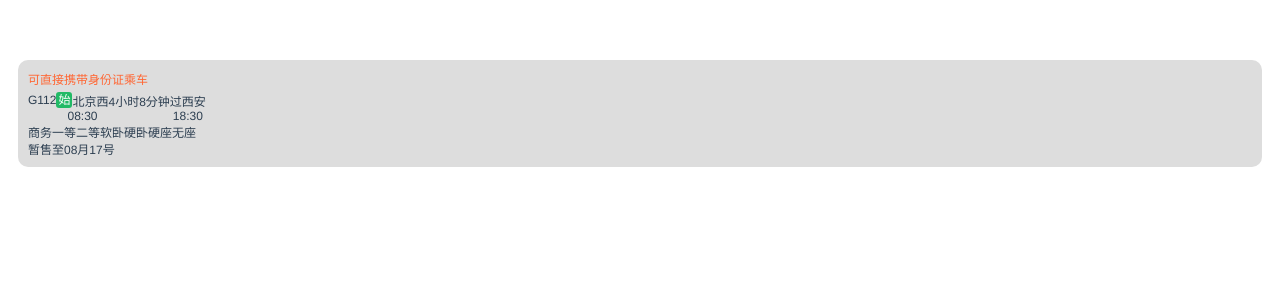
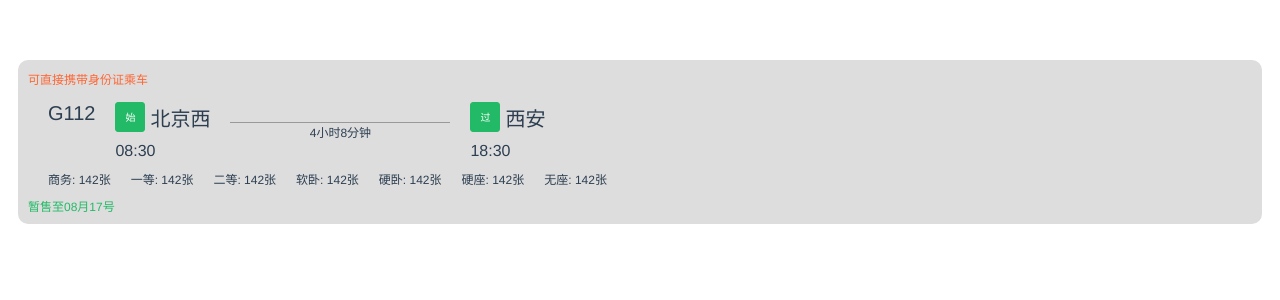
Before and after one commit to thisXiaoming/vue-pro-git, a Vue app: page /flex-eg in a window 1280 px wide. Shown: the top 300 px of the page. Built offline with nearby package versions, Linux system fonts and the light colour scheme.

Commit message:
样式初步

```diff
--- a/src/views/flex-eg/flex-eg.vue
+++ b/src/views/flex-eg/flex-eg.vue
@@ -6,34 +6,36 @@
             </div>
             <div class="middle-container">
                 <div class="train-num"><span>G112</span></div>
-                <div class="dep-info">
-                    <div class="dep-station">
-                        <div class="dep-type"><span>始</span></div>
-                        <div class="dep-station">北京西</div>
+                <div class="trip-info">
+                    <div class="trip-station">
+                        <div class="trip-type"><span>始</span></div>
+                        <div class="trip-station-name">北京西</div>
                     </div>
-                    <div class="dep-time">08:30</div>
+                    <div class="trip-time">08:30</div>
                 </div>
                 <div class="cross-info">
                     <div class="cross-img"></div>
-                    <div class="cross-arrow"></div>
+                    <div class="cross-arrow">
+                        <i></i><i></i>
+                    </div>
                     <div class="cross-time">4小时8分钟</div>
                 </div>
-                <div class="arr-info">
-                    <div class="arr-station">
-                        <div class="arr-type">过</div>
-                        <div class="arr-station">西安</div>
+                <div class="trip-info">
+                    <div class="trip-station">
+                        <div class="trip-type"><span>过</span></div>
+                        <div class="trip-station-name">西安</div>
                     </div>
-                    <div class="arr-time">18:30</div>
+                    <div class="trip-time">18:30</div>
                 </div>
             </div>
             <div class="bottom-container">
-                <div class="seat-type">商务</div>
-                <div class="seat-type">一等</div>
-                <div class="seat-type">二等</div>
-                <div class="seat-type">软卧</div>
-                <div class="seat-type">硬卧</div>
-                <div class="seat-type">硬座</div>
-                <div class="seat-type">无座</div>
+                <div class="seat-type">商务: 142张</div>
+                <div class="seat-type">一等: 142张</div>
+                <div class="seat-type">二等: 142张</div>
+                <div class="seat-type">软卧: 142张</div>
+                <div class="seat-type">硬卧: 142张</div>
+                <div class="seat-type">硬座: 142张</div>
+                <div class="seat-type">无座: 142张</div>
             </div>
             <div class="remind-info">暂售至08月17号</div>
         </div>
@@ -73,10 +75,6 @@
         background-color: #ddd;
     }
 
-    .middle-container, .bottom-container{
-        display: flex;
-    }
-
     .top-container {
         .top-remind {
             margin-bottom: 5px;
@@ -86,31 +84,71 @@
     }
 
     .middle-container {
-        align-items: flex-start;
+        display: flex;
+        align-items: center;
+        margin: 10px 20px;
         .train-num {
+            align-self: flex-start;
             // line-height: 1.4;
-            margin-right: 1this0px;
+            margin-right: 20px;
             span {
+                font-size: 20px;/*!px*/
                 vertical-align: middle;
             }
         }
-        .dep-info {
-            .dep-station {
+        .trip-info {
+            display: flex;
+            flex-direction: column;
+            align-items: flex-start;
+            .trip-station {
                 display: flex;
-                .dep-type {
-                    width: 16px;
-                    height: 16px;
-                    line-height: 16px;
+                align-items: center;
+                .trip-type {
+                    width: 28px;
+                    height: 28px;
+                    line-height: 28px;
+                    margin-right: 5px;
                     text-align: center;
+                    border: 1px solid #22ba66;
                     border-radius: 3px;
                     background-color: #22ba66;
                     span {
-                        font-size: 12px;
+                        font-size: 10px;/*!px*/
                         color: #fff;
                     }
                 }
-                .dep-station {
-                    font-size: 12px;
+                .trip-station-name {
+                    font-size: 20px;/*!px*/
+                }
+            }
+            .trip-time {
+                margin-top: 10px;
+                font-size: 16px;/*!px*/
+            }
+        }
+        .cross-info {
+            display: flex;
+            flex-direction: column;
+            align-items: center;
+            width: 220px;
+            margin: 0 20px;
+            .cross-arrow {
+                display: flex;
+                position: relative;
+                width: 100%;
+                i {
+                    display: block;
+                    flex: 1;
+                    border-bottom: thin solid #999;
+                }
+                i:last-child :after{
+                    content: "";
+                    display: block;
+                    position: absolute;
+                    right: 0;
+                    bottom: 0;
+                    border-style: solid;
+                    border-color: transparent transparent transparent #999;
                 }
             }
         }
@@ -121,4 +159,23 @@
             }
         }
     }
+
+    .bottom-container {
+        /* width: 100%; */
+        display: flex;
+        align-items: center;
+        flex: 1;
+        flex-wrap: wrap;
+        /* justify-content: space-around; */
+        margin: 0 20px;
+        .seat-type {
+            margin: 0 20px 5px 0;
+        }
+    }
+
+    .remind-info {
+        margin-top: 5px;
+        font-size: 12px;/*!px*/
+        color: #22ba66;
+    }
 </style>
```
